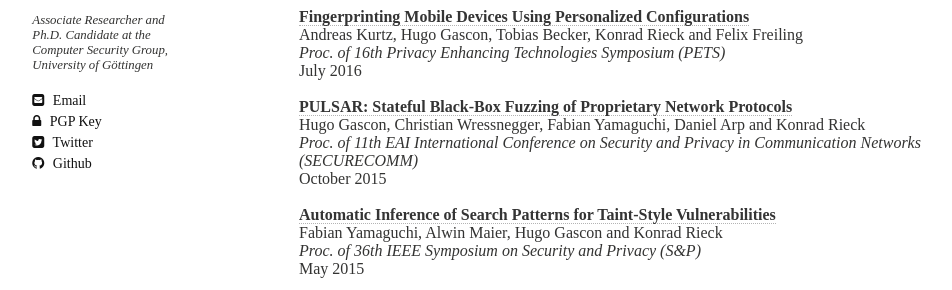
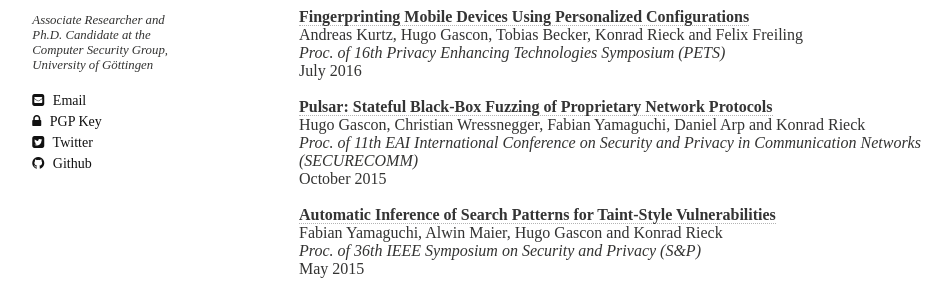
Before and after one commit to hgascon/hgascon.github.io, a Jekyll site: the page built from publications/index.md, in a window 1280 px wide. Shown: the part 302-592 px from the top of the page, without its empty margins (21-973 px from the left). Built offline with Jekyll 4.4.1, drawn with Linux system fonts in a browser that asks for light colours; nearby versions of some CDN libraries; some web fonts are replaced.

```diff
--- a/publications/index.md
+++ b/publications/index.md
@@ -20,7 +20,7 @@ Andreas Kurtz, Hugo Gascon, Tobias Becker, Konrad Rieck and Felix Freiling<br>
 *Proc. of 16th Privacy Enhancing Technologies Symposium (PETS)*<br>
 July 2016<br>
 <br>
-[**PULSAR: Stateful Black-Box Fuzzing of Proprietary Network Protocols**](/publications/2015-securecomm.pdf)<br>
+[**Pulsar: Stateful Black-Box Fuzzing of Proprietary Network Protocols**](/publications/2015-securecomm.pdf)<br>
 Hugo Gascon, Christian Wressnegger, Fabian Yamaguchi, Daniel Arp and Konrad Rieck<br>
 *Proc. of 11th EAI International Conference on Security and Privacy in Communication Networks (SECURECOMM)*<br>
 October 2015<br>
```
